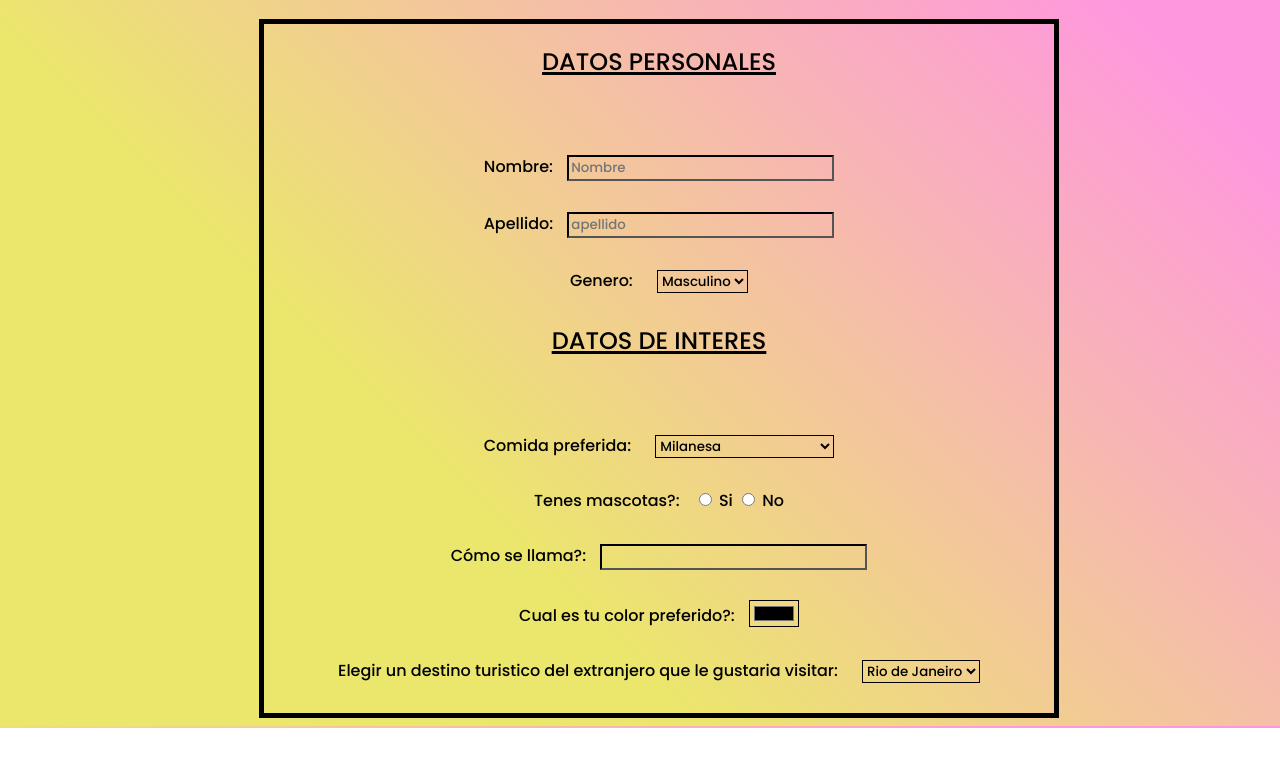
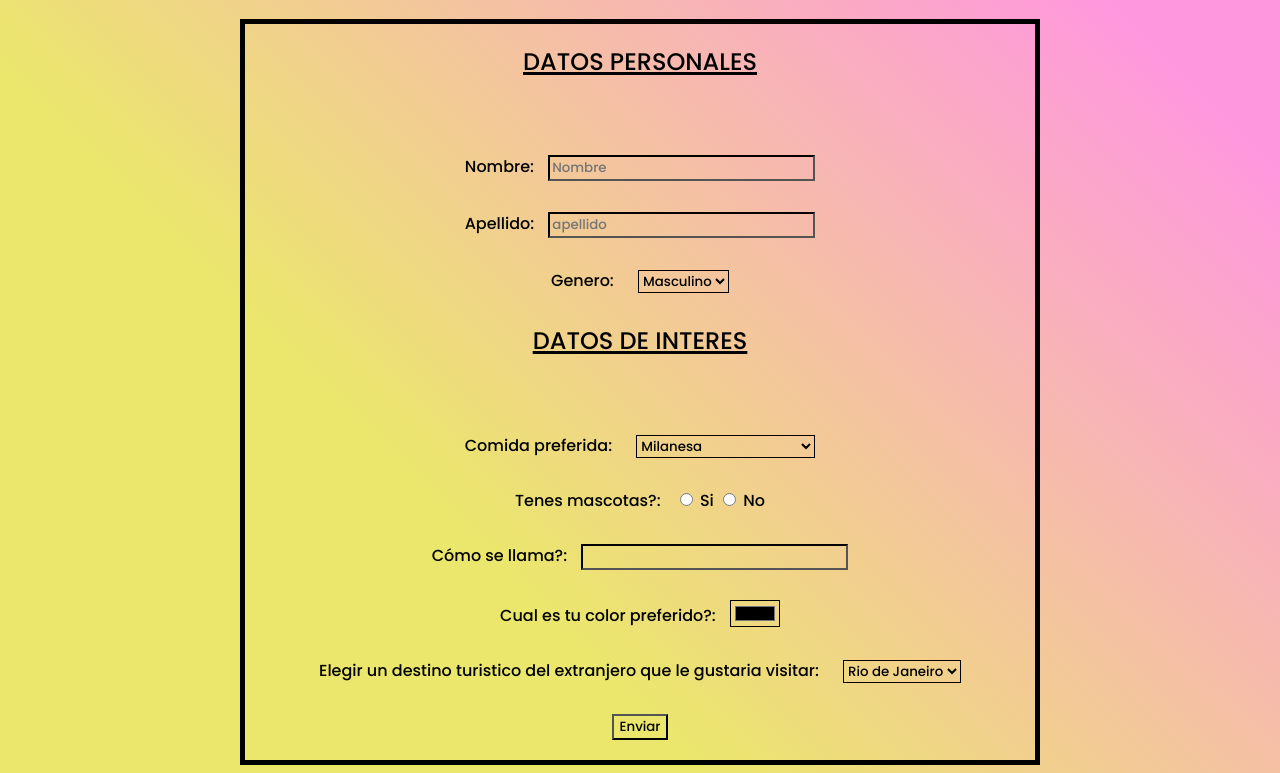
Before and after one commit to marcof1999/proyectos, a plain HTML site: page index.html in a window 1280 px wide. Shown: the part 72-845 px from the top of the page. Before the commit the page ends 800 px from the top, so only its background shows below. Drawn offline with Linux system fonts and the light colour scheme.

Commit message:
mejoras y boton de enviar

```diff
--- a/css/estilos.css
+++ b/css/estilos.css
@@ -49,7 +49,7 @@ form {
 }
 .espaciado {
     margin: 1px;
-
+    background-color: transparent;
     border: 5px black solid
 }
 .articulo{
@@ -61,5 +61,13 @@ form {
     text-align: center;
 }
 section {
-    margin-left: 250px;
+ width: min-content;
+ margin: auto;
 }
+button {
+    background-color: #EBE76C;
+    font-family: 'Poppins', sans-serif;
+    font-weight: 500;
+    border-color: black;
+    background-color: transparent;
+}
--- a/index.html
+++ b/index.html
@@ -77,7 +77,7 @@
                             <option value="Londres">Londres</option>
                         </select>
                     </div>
-
+                    <button type="submit">Enviar</button>
             </article>
 
         </form>
```
